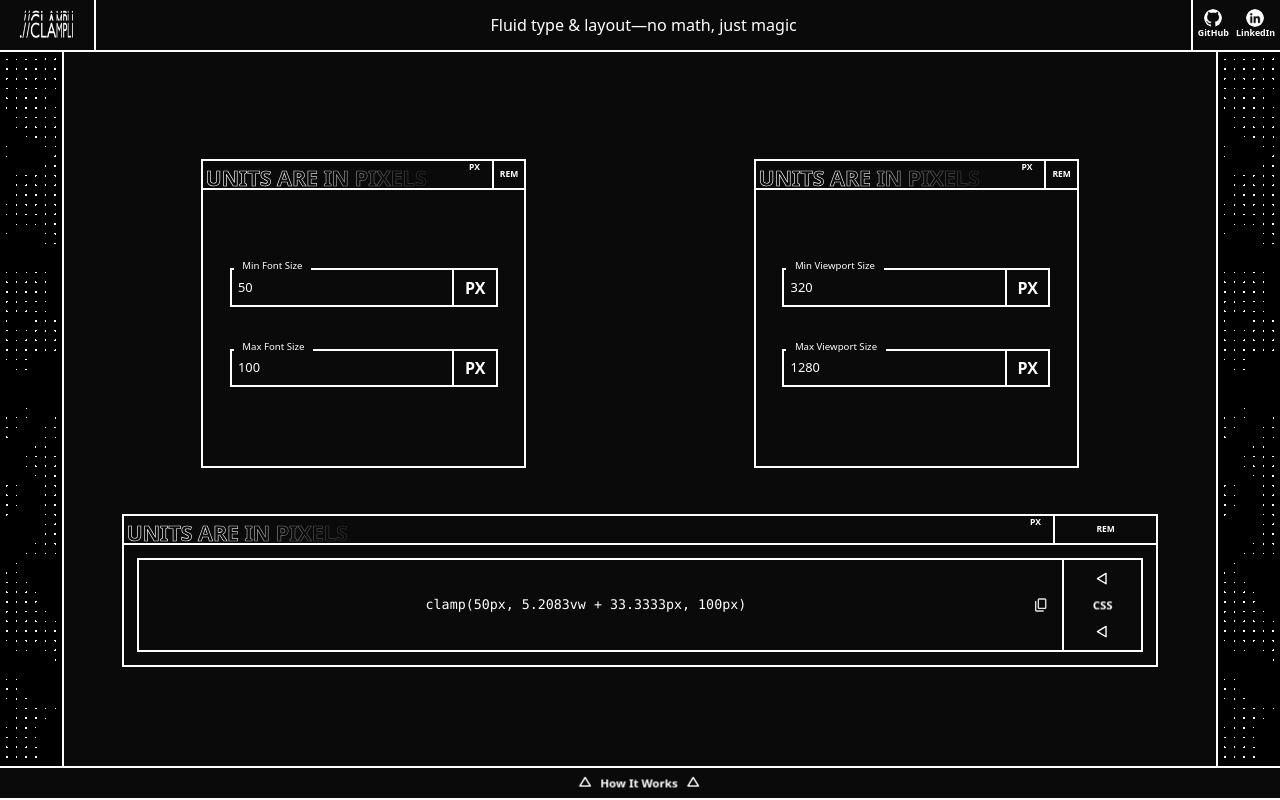
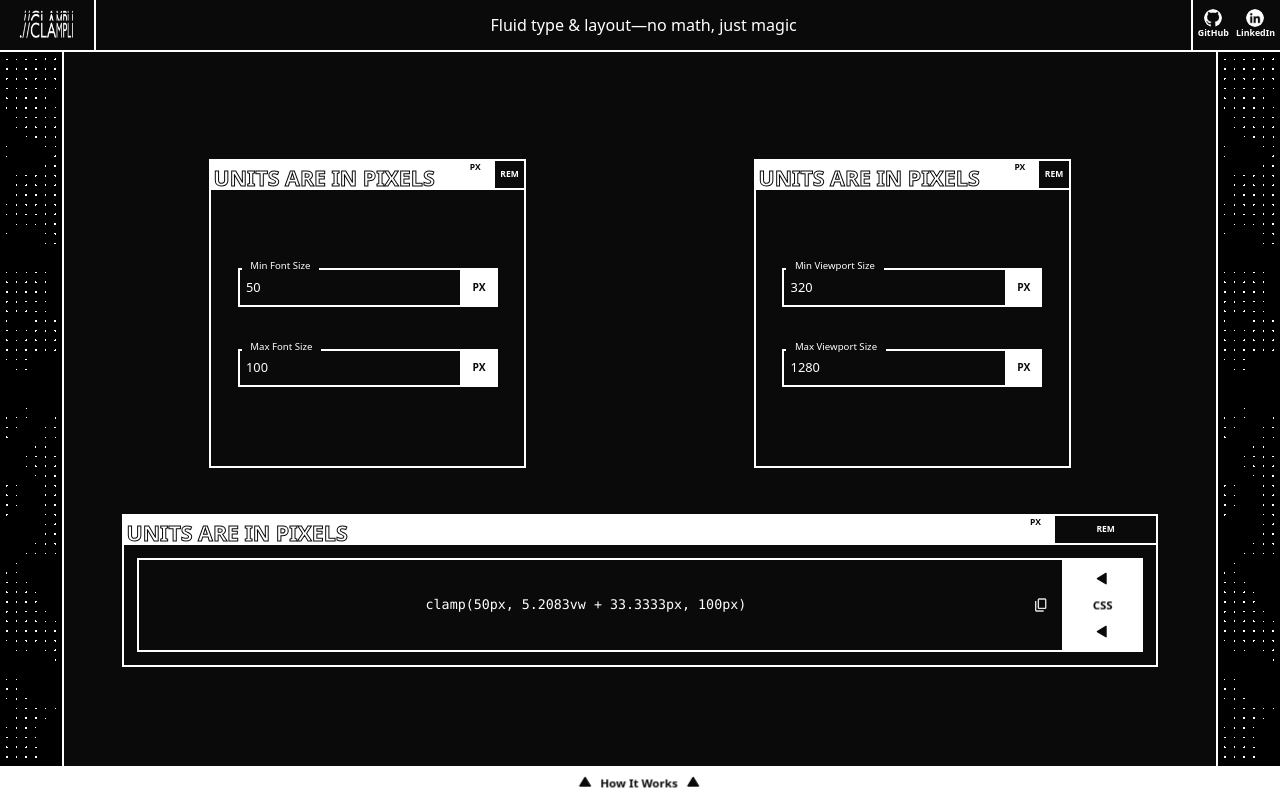
Before and after one commit to auilk/clampli, a React (Vite) app: page / in a window 1280 px wide. Shown: the top 800 px of the page. Built offline with nearby package versions, Linux system fonts and the light colour scheme.

Commit message:
Refine UI and complete page aesthetics

```diff
--- a/src/components/InputField.jsx
+++ b/src/components/InputField.jsx
@@ -69,19 +69,26 @@ function InputField({label = "label", width = "20rem", fontSize = "1rem", textCo
                     }}
                 />
             </div>
-            <div className="flex justify-center items-center border-[2px_2px_2px_0px] border-white overflow-hidden relative">
-                <span className="opacity-0 px-1">REM</span>
+            <div
+                className="flex justify-center items-center bg-white border-white overflow-hidden relative"
+                style={{
+                    borderWidth: ` ${borderWidth} ${borderWidth} ${borderWidth} 0px`
+                }}
+            >
+                <span className="opacity-0 px-0">REM</span>
                 <span
-                    className="text-white font-bold absolute left-1/2 -translate-1/2 transition-[top] duration-500"
+                    className="text-graphite-900 font-bold absolute left-1/2 -translate-1/2 transition-[top] duration-500"
                     style={{
-                        top: unit === "px" ? "50%" : "150%"
+                        top: unit === "px" ? "50%" : "150%",
+                        fontSize: `calc(${fontSize} * 0.8)`
                     }}
                 >PX</span>
 
                 <span
-                    className="text-white font-bold absolute left-1/2 -translate-1/2 transition-[top] duration-500"
+                    className="text-graphite-900 font-bold absolute left-1/2 -translate-1/2 transition-[top] duration-500"
                     style={{
-                        top: unit === "rem" ? "50%" : "150%"
+                        top: unit === "rem" ? "50%" : "150%",
+                        fontSize: `calc(${fontSize} * 0.8)`
                     }}
                 >REM</span>
             </div>
--- a/src/components/TextOutline.jsx
+++ b/src/components/TextOutline.jsx
@@ -1,4 +1,4 @@
-import { useEffect, useRef } from "react";
+import { useEffect, useRef, useState } from "react";
 
 /**
  * Renders text with an outlined stroke effect.
@@ -15,6 +15,8 @@ function TextOutline({className, text, fontSize = "1rem", outlineColor = "black"
 {
     const textRef = useRef(null);
     const svgRef = useRef(null);
+
+    const [isResizing, SetIsResizing] = useState(false);
 
     useEffect(() =>
     {
@@ -33,7 +35,19 @@ function TextOutline({className, text, fontSize = "1rem", outlineColor = "black"
         bbox = text.getBBox();
         text.setAttribute('y', `${-bbox.y}`);
 
-    }, [text, fontSize, outlineColor, outlineWidth]);
+        const ResizeCallback = () =>
+        {
+            SetIsResizing(!isResizing); // this just a hack to fix the font size
+        }
+
+        window.addEventListener("resize", ResizeCallback);
+
+        return () =>
+        {
+            window.removeEventListener("resize", ResizeCallback);
+        }
+
+    }, [text, fontSize, outlineColor, outlineWidth, isResizing]);
 
     return(
         <svg
--- a/src/components/Toggle.jsx
+++ b/src/components/Toggle.jsx
@@ -18,7 +18,7 @@ function Toggle({fontSize = "1rem", padding = "1rem", borderWidth = "2px", first
 
     return (
         <button
-            className="w-fit h-fit flex justify-center items-center bg-graphite-900 border-[2px_2px_2px_0px] border-white hover:bg-graphite-500 transition-all duration-500 cursor-pointer"
+            className="w-fit h-fit flex justify-center items-center bg-white border-[2px_2px_2px_0px] border-white  transition-all duration-500 cursor-pointer"
             onClick={() => onToggle(value === firstOption ? secondOption : firstOption)}
             style={{
                 width: fullWidth ? "100%" : "fit-content",
@@ -40,7 +40,8 @@ function Toggle({fontSize = "1rem", padding = "1rem", borderWidth = "2px", first
             >
                 <path
                     d="M20 50 L70 20 70 80 Z"
-                    stroke="white"
+                    stroke="#0A0A0A"
+                    fill="#0A0A0A"
                     strokeWidth="8"
                     strokeLinecap="round"
                     strokeLinejoin="round"
@@ -48,7 +49,7 @@ function Toggle({fontSize = "1rem", padding = "1rem", borderWidth = "2px", first
             </svg>
 
             <div
-                className="relative font-bold leading-normal text-white w-fit h-fit"
+                className="relative font-bold leading-normal text-graphite-900 w-fit h-fit"
                 style={{
                     padding: vertical ? `${padding} 0px` : `0px ${padding}`,
                     fontSize: fontSize,
@@ -92,7 +93,8 @@ function Toggle({fontSize = "1rem", padding = "1rem", borderWidth = "2px", first
             >
                 <path
                     d="M20 50 L70 20 70 80 Z"
-                    stroke="white"
+                    stroke="#0A0A0A"
+                    fill="#0A0A0A"
                     strokeWidth="8"
                     strokeLinecap="round"
                     strokeLinejoin="round"
--- a/src/components/UnitSelector.jsx
+++ b/src/components/UnitSelector.jsx
@@ -20,12 +20,14 @@ function UnitSelector({fontSize = "2rem", borderWidth = "2px", value, onSelect})
             }}
         >
             <button
-                className="flex overflow-hidden relative font-bold text-white transition-all duration-500 bg-graphite-900 hover:bg-graphite-500"
+                className="flex overflow-hidden relative font-bold text-white transition-all duration-500 bg-graphite-900 hover:bg-graphite-500 cursor-pointer"
                 style={{
                     padding: `calc(1.6 * ${fontSize})`,
                     fontSize: fontSize,
                     flex: value === "px" ? "90%" : "10%",
-                    borderRightWidth: borderWidth
+                    borderRightWidth: borderWidth,
+                    backgroundColor: value === "px" ? "white" : "#0A0A0A"
+
                 }}
                 onClick={() => onSelect("px")}
             >
@@ -35,7 +37,9 @@ function UnitSelector({fontSize = "2rem", borderWidth = "2px", value, onSelect})
                         paddingRight: value === "px" ? "0.75rem" : "0rem",
                         top: value === "px" ? "0" : "50%",
                         right: value === "px" ? "0" : "50%",
-                        transform: value === "px" ? "translate(0%, 0%)" : "translate(50%, -50%)"
+                        transform: value === "px" ? "translate(0%, 0%)" : "translate(50%, -50%)",
+                        color: value === "px" ? "#0A0A0A" : "white"
+
                     }}
                 >
                     PX
@@ -45,26 +49,25 @@ function UnitSelector({fontSize = "2rem", borderWidth = "2px", value, onSelect})
                     className="absolute -bottom-2 -left-7 transition-all w-fit h-fit"
                     style={{
                         opacity: value === "px" ? "1" : "0",
-                        maskImage: 'linear-gradient(to right, black 0%, rgba(0, 0, 0, 0.05) 40%, rgba(0, 0, 0, 0) 100%)',
-                        WebkitMaskImage: 'linear-gradient(to right, black 0%, black 40%, rgba(0,0,0,0.6) 60%, rgba(0,0,0,0.3) 75%, transparent 100%)'
                     }}
                 >
                     <TextOutline
                         text={"UNITS ARE IN PIXELS"}
                         fontSize={`calc(${fontSize} * 3.2)`}
-                        outlineColor={"white"}
-                        outlineWidth={`calc(${fontSize} * 0.1)`}
+                        outlineColor={"#0A0A0A"}
+                        outlineWidth={`calc(${fontSize} * 0.15)`}
                     ></TextOutline>
                 </div>
             </button>
 
             <button
-                className="flex overflow-hidden relative font-bold text-white transition-all duration-500 bg-graphite-900 hover:bg-graphite-500"
+                className="flex overflow-hidden relative font-bold text-white transition-all duration-500 bg-graphite-900 cursor-pointer"
                 style={{
                     padding: `calc(1.6 * ${fontSize})`,
                     fontSize: fontSize,
                     flex: value === "rem" ? "90%" : "10%",
-                    borderRightWidth: borderWidth
+                    borderRightWidth: borderWidth,
+                    backgroundColor: value === "rem" ? "white" : "#0A0A0A"
                 }}
                 onClick={() => onSelect("rem")}
             >
@@ -73,7 +76,8 @@ function UnitSelector({fontSize = "2rem", borderWidth = "2px", value, onSelect})
                     style={{
                         top: value === "rem" ? "0" : "50%",
                         left: value === "rem" ? "10px" : "50%",
-                        transform: value === "rem" ? "translate(0%, 0%)" : "translate(-50%, -50%)"
+                        transform: value === "rem" ? "translate(0%, 0%)" : "translate(-50%, -50%)",
+                        color: value === "rem" ? "#0A0A0A" : "white"
                     }}
                 >
                     REM
@@ -83,15 +87,13 @@ function UnitSelector({fontSize = "2rem", borderWidth = "2px", value, onSelect})
                     className="absolute -bottom-2 -right-6 transition-all w-fit h-fit"
                     style={{
                         opacity: value === "rem" ? "1" : "0",
-                        maskImage: 'linear-gradient(to left, black 0%, rgba(0, 0, 0, 0.05) 40%, rgba(0, 0, 0, 0) 100%)',
-                        WebkitMaskImage: 'linear-gradient(to left, black 0%, black 40%, rgba(0,0,0,0.6) 60%, rgba(0,0,0,0.3) 75%, transparent 100%)'
                     }}
                 >
                     <TextOutline
                         text={"UNITS ARE IN REM"}
                         fontSize={`calc(${fontSize} * 3.2)`}
-                        outlineColor={"white"}
-                        outlineWidth={`calc(${fontSize} * 0.1)`}
+                        outlineColor={"#0A0A0A"}
+                        outlineWidth={`calc(${fontSize} * 0.15)`}
                     ></TextOutline>
                 </div>
 
```
